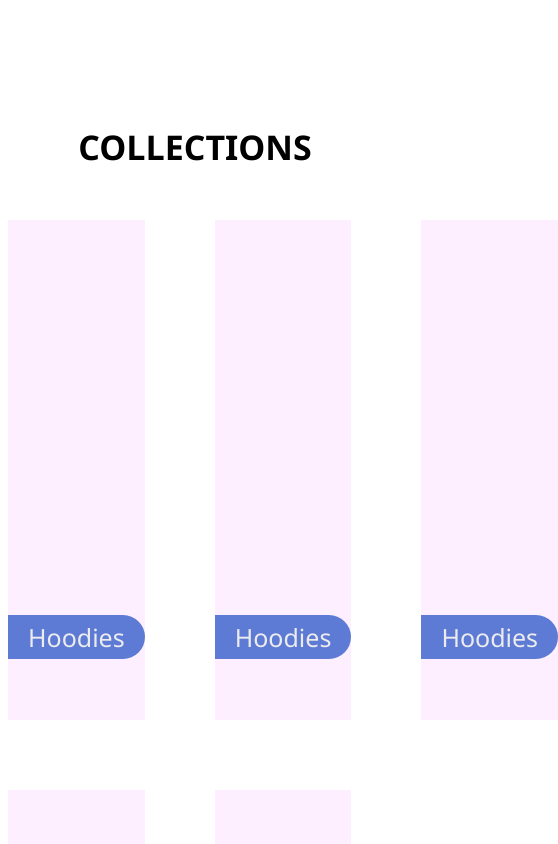
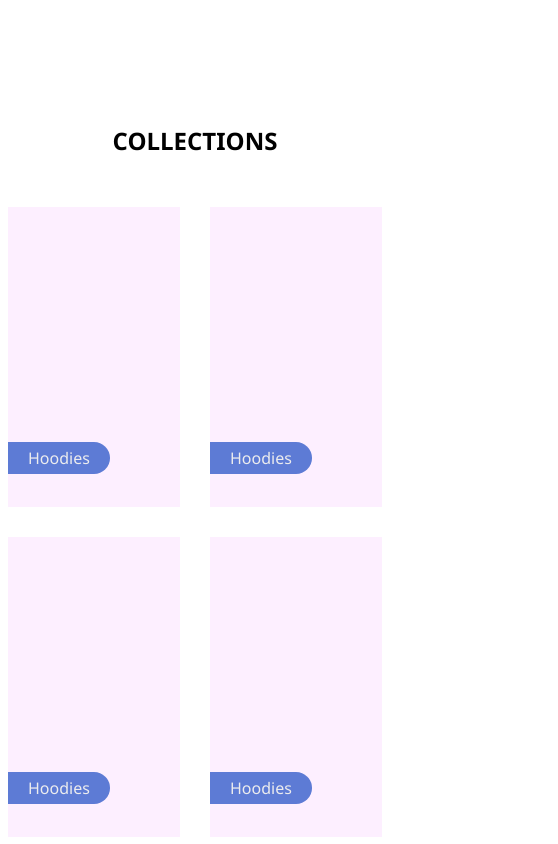
Before and after one commit to DavidGD616/sanimals-store, a React (Create React App) app: page / in a window 390 px wide. Shown: the part 1000-1844 px from the top of the page, 558 px wide, since content can reach past the window. Built offline with nearby package versions, Linux system fonts and the light colour scheme.

Commit message:
Collections for all devices

```diff
--- a/src/styles/Collections.scss
+++ b/src/styles/Collections.scss
@@ -30,3 +30,45 @@
         }
     }
 }
+
+@media screen and (max-width: 1100px) {
+    .collections {
+        &__h2 {
+            font-size: 28px;
+        }
+        &__gridContainer {
+            gap: 50px;
+        }
+        &__collectionContainer {
+            height: 400px;
+            &--tag {
+                font-size: 20px;
+            }
+        }
+    }
+}
+
+@media screen and (max-width: 834px) {
+    .collections {
+        &__h2 {
+            font-size: 24px;
+        }
+        &__gridContainer {
+            gap: 30px;
+        }
+        &__collectionContainer {
+            height: 300px;
+            &--tag {
+                font-size: 16px;
+            }
+        }
+    }
+}
+
+@media screen and (max-width: 600px) {
+    .collections {
+        &__gridContainer {
+            grid-template-columns: repeat(2, 1fr);
+        }
+    }
+}
```
